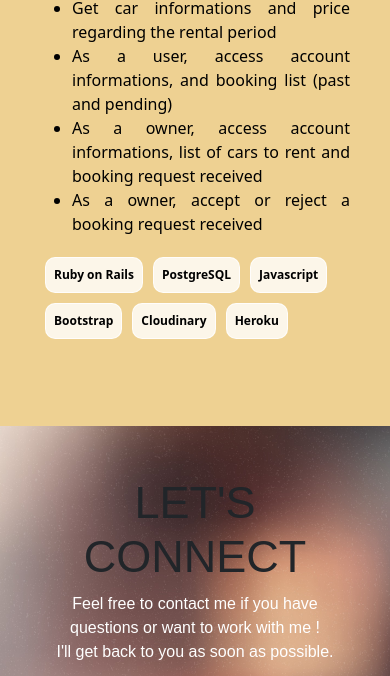
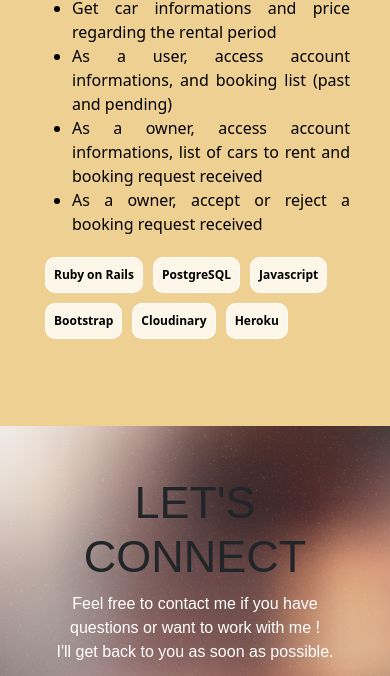
Before and after one commit to lucie-pl/lucie-pl.github.io, a website: page index.html in a window 390 px wide. Shown: the part 4045-4721 px from the top of the page. Drawn offline with nearby package versions, Linux system fonts and the light colour scheme; a web font is replaced by a local one.

Commit message:
Fixed image positioning in contact section mobile

```diff
--- a/stylesheets/contact.css
+++ b/stylesheets/contact.css
@@ -53,6 +53,9 @@
 
 /* MOBILE DISPLAY */
 @media screen and (max-width: 480px) {
+  #contact {
+    background-position: top;
+  }
   #profile-picture {
     display: none;
   }
```
